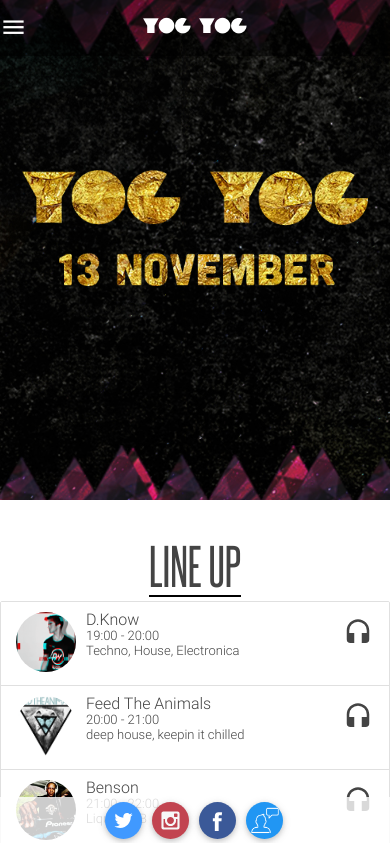
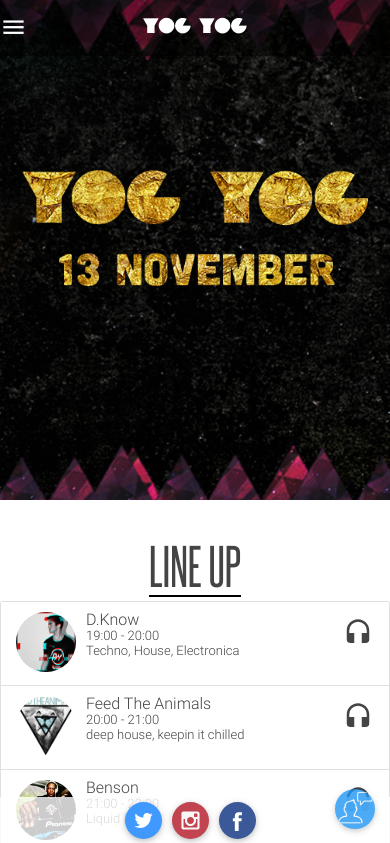
Before and after one commit to Gee63/FeedbackWidgetTest, a website: page app/index.html in a window 390 px wide. Shown: the top 843 px of the page. Drawn offline with nearby package versions, Linux system fonts and the light colour scheme; files that its build step writes are made by us from their sources; files whose address does not match are found by name.

Commit message:
pusssssh

```diff
--- a/app/index.html
+++ b/app/index.html
@@ -177,12 +177,15 @@
                     <li><a target="_blank" href="https://www.facebook.com/events/1544706945819174/" class="btn-floating"
                            style="background-color:#3b5998"><img style="width:25px; margin: 7px auto; display: block;"
                                                                  src="assets/svg/facebook.svg"></a></li>
-                    <li><a href="#feedback" data-target="feedback"
+
+                  <!--include this html on page - mobile-->
+                 <!-- <li><a href="#feedback" data-target="feedback"
                            class="btn-floating feedback-btn blue mobile-feedback"
                            style="background-color:#F44336">
                       <img style="width: 28px;height: 28px; margin-top: 5px;" viewBox="0 0 24 24" src="assets/png/feedback.png">
 
-                    </a></li>
+                    </a></li>-->
+                  <!--include this html on page - mobile-->
                 </ul>
             </div>
         </div>
@@ -612,10 +615,13 @@
             </div>
         </div>
 
+
+
+      <!--include this html on your page-->
       <!--fab-->
-      <div class="fixed-action-btn bounce" style="bottom: 15px; right: 15px;">
+      <div class="fixed-action-btn bounce">
         <a href="#feedback" data-target="feedback" class="btn-floating btn-large blue">
-          <img style="width: 40px;height: 40px; margin-top: 8px;" viewBox="0 0 24 24" src="assets/png/feedback.png">
+          <img viewBox="0 0 24 24" src="assets/png/feedback.png">
 
         </a>
       </div>
--- a/src/js/scripts.js
+++ b/src/js/scripts.js
@@ -22,15 +22,12 @@
 
       $('.parallax').parallax();
 
-
     /*feedback widget JS --Start*/
 
     $('.modal').modal();
 
     /*feedback widget JS --End*/
 
-
-
   });
 
 })(jQuery, window, document);
--- a/src/scss/vendor/_external.scss
+++ b/src/scss/vendor/_external.scss
@@ -124,26 +124,9 @@ body{
         }
       }
     }
-    .fixed-action-btn{
 
-      opacity: 0.8;
 
-      &:hover{
-        opacity: 1;
-      }
 
-      a{
-        i{
-          font-size: 34px;
-        }
-
-        svg{
-          vertical-align: middle;
-        }
-      }
-    }
-
-    .mobile-feedback{display: none;}
 
 
 
@@ -495,18 +478,12 @@ nav .nav-wrapper{
 
 
 @media (max-width: 992px){
-
-  .site .content .mobile-feedback{display: block;}
   .nav-wrapper {
 
     .brand-logo {
       opacity: 1;
       margin-left:0;
     }
-  }
-
-  .site .content .fixed-action-btn{
-    display: none;
   }
 
   .site .content .share-desktop{
@@ -517,7 +494,7 @@ nav .nav-wrapper{
     left:0;
 
     ul{
-      width:190px;
+      width:150px;
       margin: auto;
       li{
         opacity: 1;
@@ -525,9 +502,7 @@ nav .nav-wrapper{
     }
   }
 
-  .feedback-btn{
-    display: block;
-  }
+
 }
 
 @media only screen and (max-width : 768px) {
@@ -568,7 +543,28 @@ nav .nav-wrapper{
 }
 
 
+
 /*feedback*/
+
+.fixed-action-btn{
+  bottom: 15px;
+  right: 15px;
+  opacity: 0.8;
+
+  &:hover{
+    opacity: 1;
+  }
+
+  a{
+
+    img{
+      width: 40px;
+      height: 40px;
+      margin-top: 8px;
+    }
+
+  }
+}
 
 .btn-floating{
   text-align: center;
@@ -578,14 +574,33 @@ nav .nav-wrapper{
   animation: bounce 2s infinite;
 }
 
- @-webkit-keyframes bounce{
+@media (max-width: 992px){
+  .fixed-action-btn{
+    a{
+      width: 40px !important;
+      height: 40px !important;
+
+      img{
+        width: 35px;
+        height: 35px;
+        margin-top: 2px;
+      }
+    }
+  }
+  .feedback-btn{
+    display: block;
+  }
+
+}
+
+@-webkit-keyframes bounce{
   0%, 20%, 50%, 80%, 100% {
-  transform: translateY(0);
+    transform: translateY(0);
   }
   40% {
-    transform: translateY(-30px);
+    transform: translateY(-8px);
   }
   60% {
-    transform:translateY(-15px);
+    transform:translateY(-3px);
   }
 }
```
Also changed, not shown: README.md, 1 other file.
